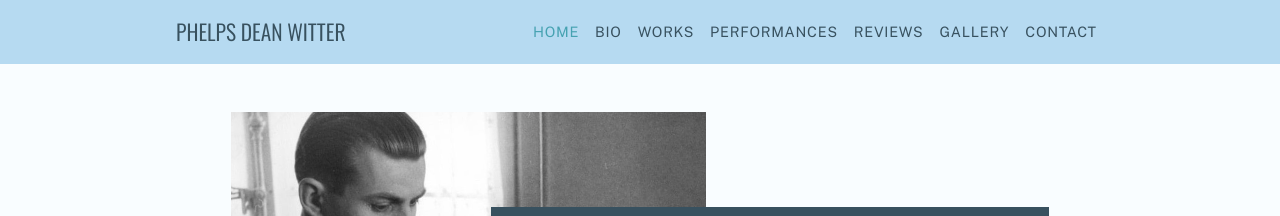
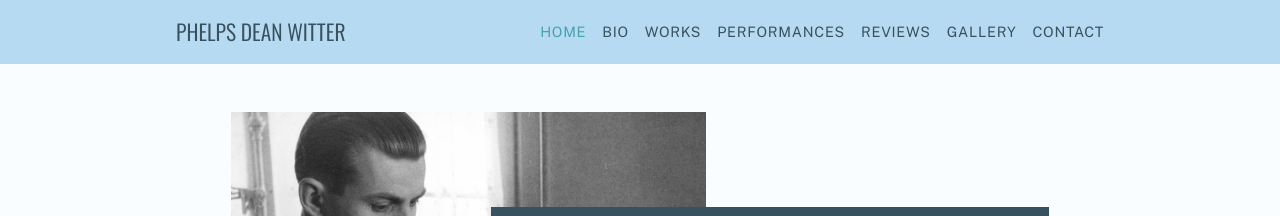
Before and after one commit to dianewitter/phelpsdeanwitter-com, a Jekyll site: the page built from index.md, in a window 1280 px wide. Shown: the top 216 px of the page. Built offline with Jekyll 4.4.1, drawn with Linux system fonts in a browser that asks for light colours; our own code applies the rules of GitHub Pages for plain Markdown files; comment, search, counter and statistics services are not loaded.

Commit message:
Remove excess margin on right nav

```diff
--- a/assets/site/main.scss
+++ b/assets/site/main.scss
@@ -91,7 +91,6 @@ header {
         gap: .3em 1rem;
         margin-top: .5em;
         margin-bottom: .5em;
-        margin-right: .5em;
         div a {
             text-transform: uppercase;
         }
```
